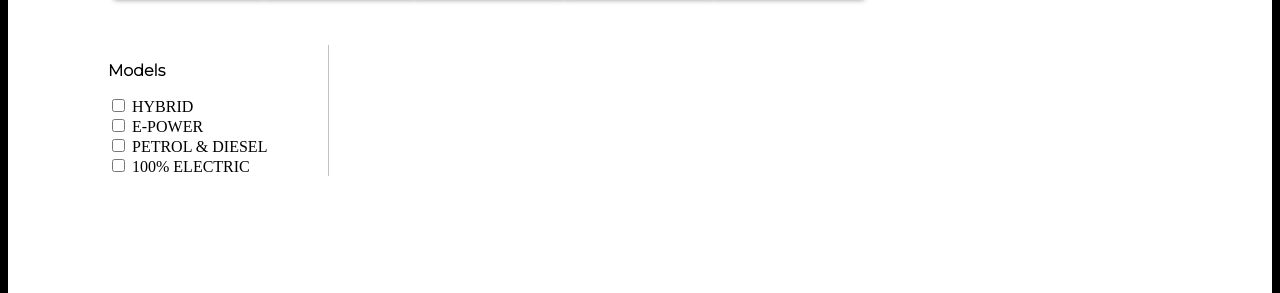
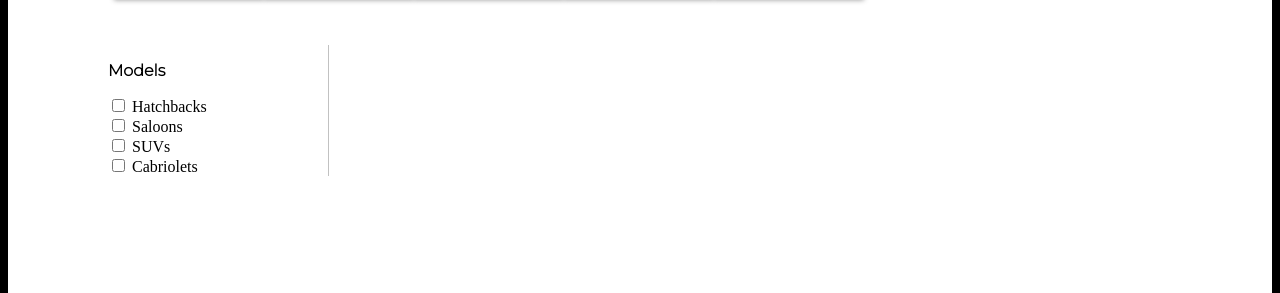
Before and after one commit to Bttstsgn/Bttstsgn.github.io, a plain HTML site: page cars.html in a window 1280 px wide. Shown: the part 355-648 px from the top of the page. Drawn offline with nearby package versions, Linux system fonts and the light colour scheme; no server answers.

Commit message:
Update cars.html

```diff
--- a/cars.html
+++ b/cars.html
@@ -108,14 +108,14 @@
         <input type="checkbox" id="type2" name="checkbox1" onclick="getCheckedCheckboxesFor()" value="hybrid" />
         <label for="type2">Plug-in hybrid</label><br /> -->
         <p><b>Models</b></p>
-        <input type="checkbox" id="model1" name="checkbox"  onclick="getCheckedCheckboxesFor()" value="HYBRID" />
-        <label for="model1">HYBRID</label><br />
-        <input type="checkbox" id="model2" name="checkbox" onclick="getCheckedCheckboxesFor()" value="E-POWER" />
-        <label for="model2">E-POWER</label><br />
-        <input type="checkbox" id="model3" name="checkbox" onclick="getCheckedCheckboxesFor()" value="PETROL & DIESEL" />
-        <label for="model3">PETROL & DIESEL</label><br />
-        <input type="checkbox" id="model4" name="checkbox" onclick="getCheckedCheckboxesFor()" value="100% ELECTRIC" />
-        <label for="model4">100% ELECTRIC</label><br />
+        <input type="checkbox" id="model1" name="checkbox"  onclick="getCheckedCheckboxesFor()" value="hatchbacks" />
+        <label for="model1">Hatchbacks</label><br />
+        <input type="checkbox" id="model2" name="checkbox" onclick="getCheckedCheckboxesFor()" value="saloons" />
+        <label for="model2">Saloons</label><br />
+        <input type="checkbox" id="model3" name="checkbox" onclick="getCheckedCheckboxesFor()" value="suvs" />
+        <label for="model3">SUVs</label><br />
+        <input type="checkbox" id="model4" name="checkbox" onclick="getCheckedCheckboxesFor()" value="cabriolets" />
+        <label for="model4">Cabriolets</label><br />
       </div>
       <section id="mycars"></section>
     </main>
```
